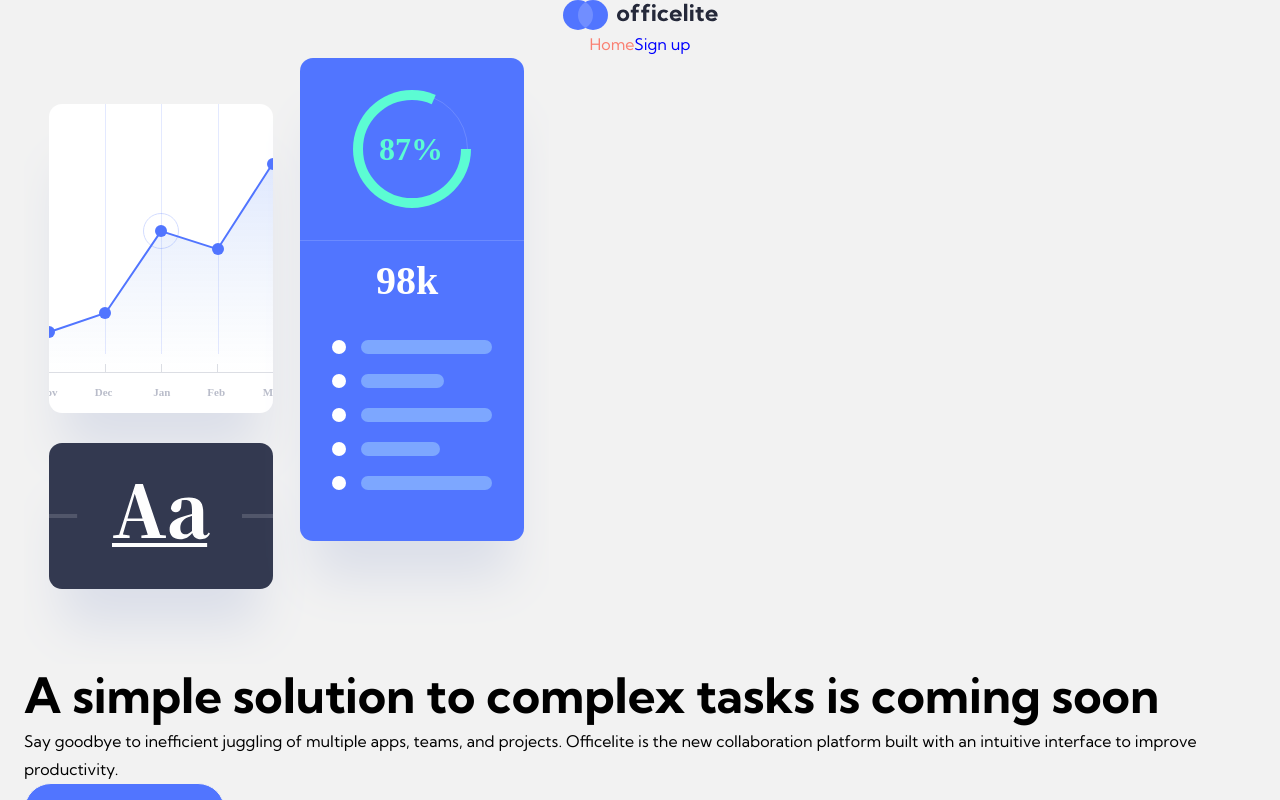
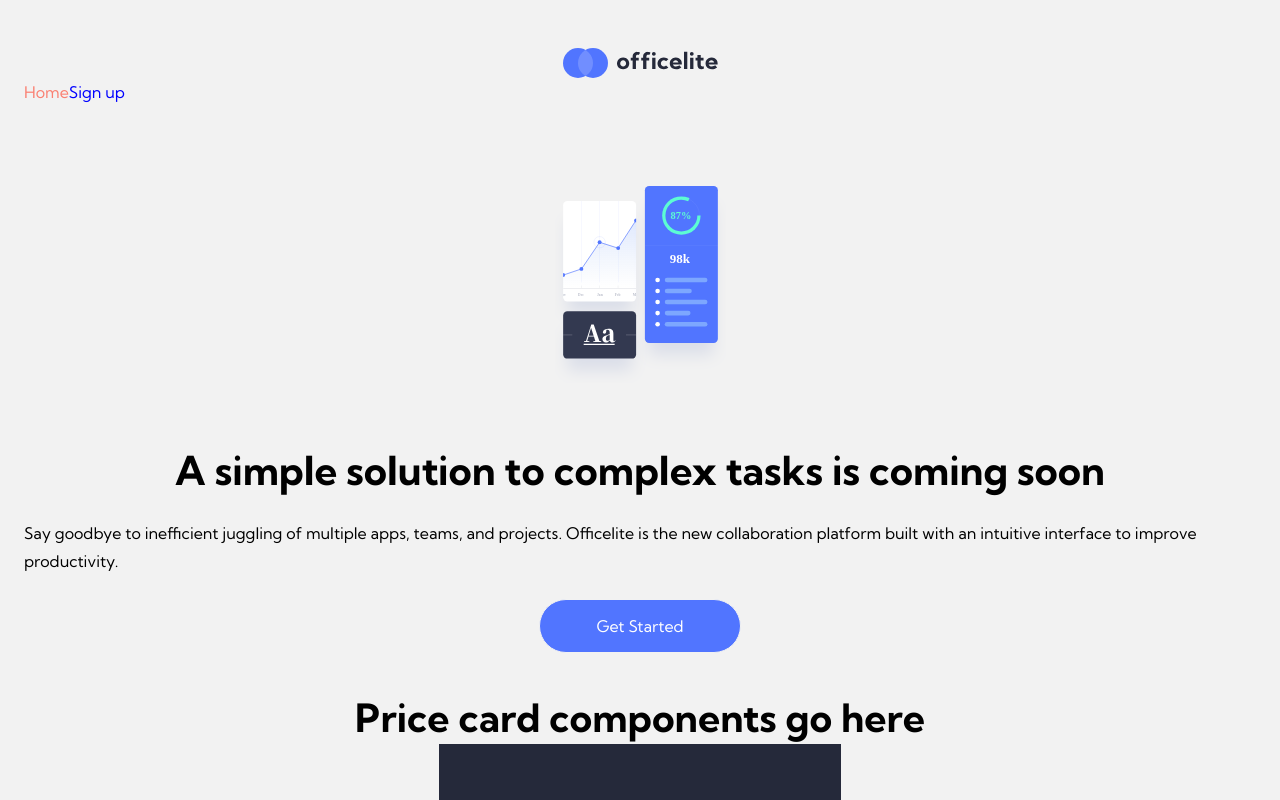
Before and after one commit to Hcmwebs/officelite-coming-soon-site, a React (Vite) app: page / in a window 1280 px wide. Shown: the top 800 px of the page. Built offline with nearby package versions, Linux system fonts and the light colour scheme.

Commit message:
Created, indexed and rendered components
Signed-off-by: Heze <64218603+Hcmwebs@users.noreply.github.com>

```diff
--- a/src/components/Header.jsx
+++ b/src/components/Header.jsx
@@ -1,24 +1,15 @@
 import React from 'react'
-import { homeHero } from '../data/Data'
-import { Link } from 'react-router-dom'
-import { Navbar } from './index'
+
+import { Hero, Navbar } from './index'
+import { StyledHeader } from '../styles'
 
 const Header = () => {
-	const { title, body } = homeHero
+
 	return (
-		<>
+		<StyledHeader>
 			<Navbar />
-			<div>
-				<img src='/illustration-home-charts.svg' alt='illustration Chart' />
-				<div className='heroBody'>
-					<h1>{title}</h1>
-					<p>{body}</p>
-				</div>
-				<Link to='/signup' className='btn primary'>
-					Get Started
-				</Link>
-			</div>
-		</>
+			<Hero />
+		</StyledHeader>
 	)
 }
 
--- /dev/null
+++ b/src/components/Hero.jsx
@@ -0,0 +1,26 @@
+import React from 'react'
+import { Link } from 'react-router-dom'
+import { homeHero } from '../data/Data'
+import { StyledHero } from '../styles'
+
+const Hero = () => {
+	const { title, body } = homeHero
+	return (
+		<StyledHero>
+			<img
+				src='/illustration-home-charts.svg'
+				alt='illustration Chart'
+				className='heroHeader'
+			/>
+			<div className='heroBody'>
+				<h1>{title}</h1>
+				<p>{body}</p>
+				<Link to='/signup' className='btn primary'>
+					Get Started
+				</Link>
+			</div>
+		</StyledHero>
+	)
+}
+
+export default Hero
--- a/src/components/Logo.jsx
+++ b/src/components/Logo.jsx
@@ -3,11 +3,11 @@ import { Link } from 'react-router-dom'
 
 const Logo = () => {
 	return (
-		<div>
+		<>
 			<Link to='/'>
 				<img src='/logo.svg' alt='Logo' />
 			</Link>
-		</div>
+		</>
 	)
 }
 
--- a/src/components/index.jsx
+++ b/src/components/index.jsx
@@ -6,5 +6,6 @@ import Header from './Header'
 import MainContent from './MainContent'
 import Footer from './Footer'
 import Logo from './Logo'
+import Hero from './Hero'
 
-export { Header, Navbar, Logo, MainContent, Footer, Timer, Form, FormInputs }
+export { Header, Navbar, Logo,Hero, MainContent, Footer, Timer, Form, FormInputs }
--- a/src/styles/StyledContainer.jsx
+++ b/src/styles/StyledContainer.jsx
@@ -2,11 +2,10 @@ import styled from 'styled-components'
 
 const StyledContainer = styled.div`
 	width: min(100%, 1440px);
-	padding-inline: 1.5rem;
-	display: flex;
-	justify-content: space-between;
-	align-items: center;
-	flex-direction: column;
+	padding: 3rem 1.5rem 6.25rem 1.5rem;
+	display: grid;
+	place-items: center;
+	position: relative;
 `
 
 export default StyledContainer
--- /dev/null
+++ b/src/styles/StyledHeader.jsx
@@ -0,0 +1,11 @@
+import styled from 'styled-components'
+
+const StyledHeader = styled.header`
+
+	display: flex;
+	align-items: space-between;
+	justify-content: center;
+	flex-direction: column;
+
+`
+export default StyledHeader
--- /dev/null
+++ b/src/styles/StyledHero.jsx
@@ -0,0 +1,27 @@
+import styled from 'styled-components'
+
+const StyledHero = styled.div`
+	padding-top: 5rem;
+	padding-bottom: 2.5rem;
+	display: grid;
+	place-items: center;
+	gap: 4rem;
+
+	.heroHeader {
+		width: 171px;
+	}
+	.heroBody {
+		display: grid;
+		place-items: center;
+		gap: 1.5rem;
+
+		h1 {
+			font-size: 2.5rem;
+			font-weight: var(--bold);
+			line-height: 3rem;
+			text-align: center;
+		}
+	}
+`
+
+export default StyledHero
--- a/src/styles/index.jsx
+++ b/src/styles/index.jsx
@@ -1,4 +1,6 @@
-import GlobalStyles from './GlobalStyles';
-import StyledContainer from './StyledContainer';
+import GlobalStyles from './GlobalStyles'
+import StyledContainer from './StyledContainer'
+import StyledHeader from './StyledHeader'
+import StyledHero from './StyledHero'
 
-export {GlobalStyles, StyledContainer}
+export { GlobalStyles, StyledContainer, StyledHeader,StyledHero }
```
